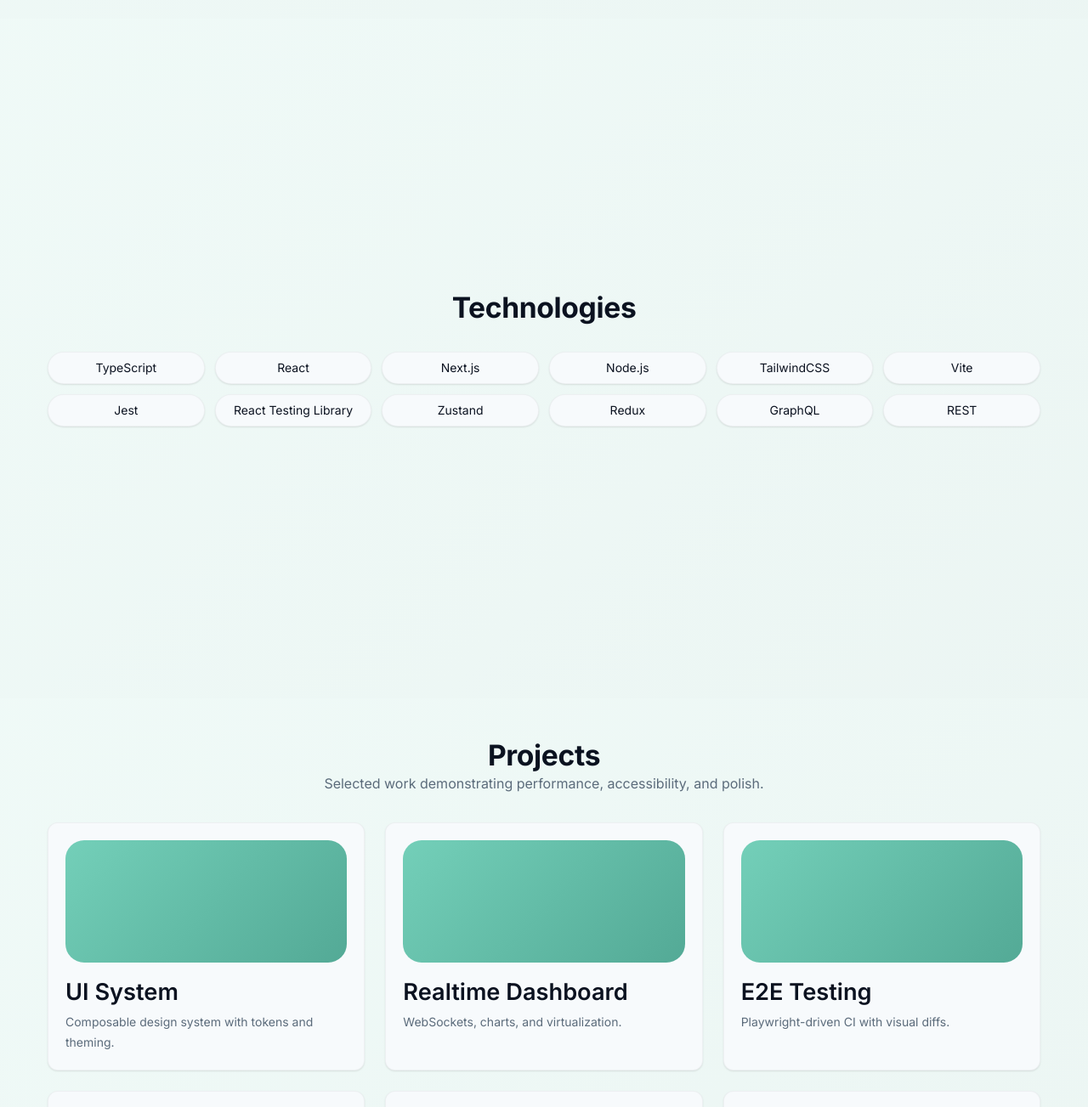
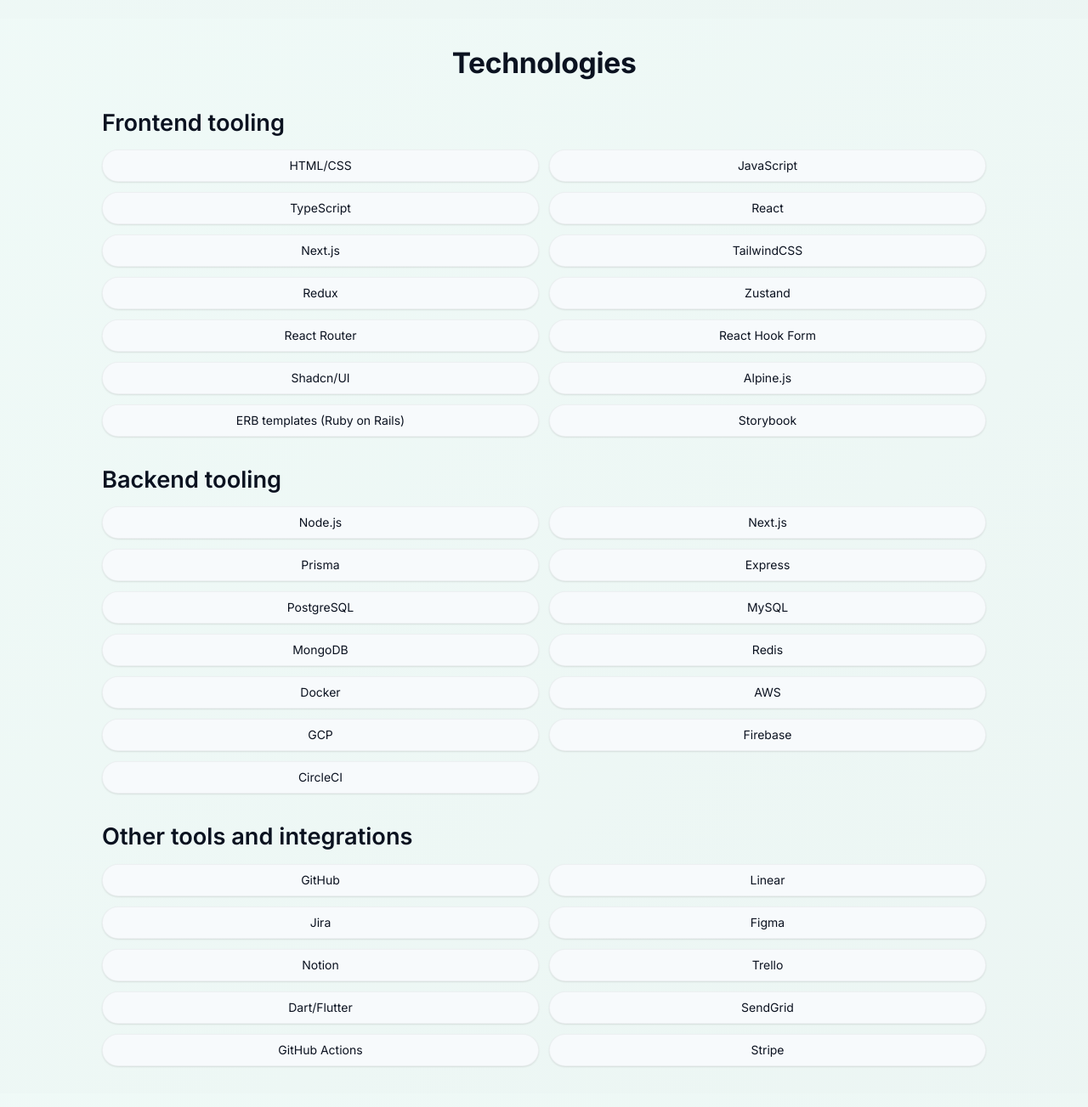
Before and after one commit to NicholasMunson/ntmdevdotcom, a Next.js app: page / in a window 1280 px wide. Shown: the part 874-2177 px from the top of the page at 85% size. Built offline with nearby package versions, Linux system fonts and the light colour scheme.

Commit message:
Refactor Technolgies component to enhance structure with categorized tool sections; update Intro and Section components for improved styling and layout consistency.

```diff
--- a/src/app/components/Section.tsx
+++ b/src/app/components/Section.tsx
@@ -22,7 +22,7 @@
   return (
     <section
       id={id}
-      className={`section relative overflow-hidden ${className}`}
+      className={`section relative overflow-hidden py-8 ${className}`}
       style={style}
     >
       {overlay && (
--- a/src/app/components/introPage/Intro.tsx
+++ b/src/app/components/introPage/Intro.tsx
@@ -29,7 +29,7 @@
   return (
     <section
       id="intro"
-      className="section relative overflow-hidden"
+      className="section relative overflow-hidden  items-center"
       style={{ transform }}
     >
       <div className="absolute inset-0 brand-gradient opacity-[0.08]" />
--- a/src/app/components/technolgyPage/Technolgies.tsx
+++ b/src/app/components/technolgyPage/Technolgies.tsx
@@ -20,20 +20,26 @@
       containerClassName="flex flex-col items-center gap-8"
     >
       <h2 className="text-3xl font-bold">Technologies</h2>
-      <ul className="grid grid-cols-2 sm:grid-cols-3 md:grid-cols-4 lg:grid-cols-6 gap-3 w-full">
+
+      <div className="flex flex-col gap-8 w-full px-20">
+        <section>
+          <h3 className="text-xl font-semibold mb-3">Frontend tooling</h3>
+          <ul className="grid grid-cols-2 gap-3">
             {[
+              "HTML/CSS",
+              "JavaScript",
               "TypeScript",
               "React",
               "Next.js",
-          "Node.js",
               "TailwindCSS",
-          "Vite",
-          "Jest",
-          "React Testing Library",
+              "Redux",
               "Zustand",
-          "Redux",
-          "GraphQL",
-          "REST",
+              "React Router",
+              "React Hook Form",
+              "Shadcn/UI",
+              "Alpine.js",
+              "ERB templates (Ruby on Rails)",
+              "Storybook",
             ].map((tech) => (
               <li
                 key={tech}
@@ -43,6 +49,61 @@
               </li>
             ))}
           </ul>
+        </section>
+
+        <section>
+          <h3 className="text-xl font-semibold mb-3">Backend tooling</h3>
+          <ul className="grid grid-cols-2 gap-3">
+            {[
+              "Node.js",
+              "Next.js",
+              "Prisma",
+              "Express",
+              "PostgreSQL",
+              "MySQL",
+              "MongoDB",
+              "Redis",
+              "Docker",
+              "AWS",
+              "GCP",
+              "Firebase",
+              "CircleCI",
+            ].map((tech) => (
+              <li
+                key={tech}
+                className="surface rounded-lg px-4 py-2 text-sm text-center hover:shadow-md transition-shadow"
+              >
+                {tech}
+              </li>
+            ))}
+          </ul>
+        </section>
+
+        <section>
+          <h3 className="text-xl font-semibold mb-3">Other tools and integrations</h3>
+          <ul className="grid grid-cols-2 gap-3">
+            {[
+              "GitHub",
+              "Linear",
+              "Jira",
+              "Figma",
+              "Notion",
+              "Trello",
+              "Dart/Flutter",
+              "SendGrid",
+              "GitHub Actions",
+              "Stripe",
+            ].map((tech) => (
+              <li
+                key={tech}
+                className="surface rounded-lg px-4 py-2 text-sm text-center hover:shadow-md transition-shadow"
+              >
+                {tech}
+              </li>
+            ))}
+          </ul>
+        </section>
+      </div>
     </Section>
   );
 }
--- a/src/app/globals.css
+++ b/src/app/globals.css
@@ -88,8 +88,6 @@
   max-width: var(--container-max);
   margin-left: auto;
   margin-right: auto;
-  padding-left: 1rem;
-  padding-right: 1rem;
 }
 
 /* Utilities */
@@ -131,7 +129,6 @@
   position: relative;
   min-height: 100vh;
   display: flex;
-  align-items: center;
   justify-content: center;
 }
 
```
Lines whose indentation alone changed are shown as unchanged.
